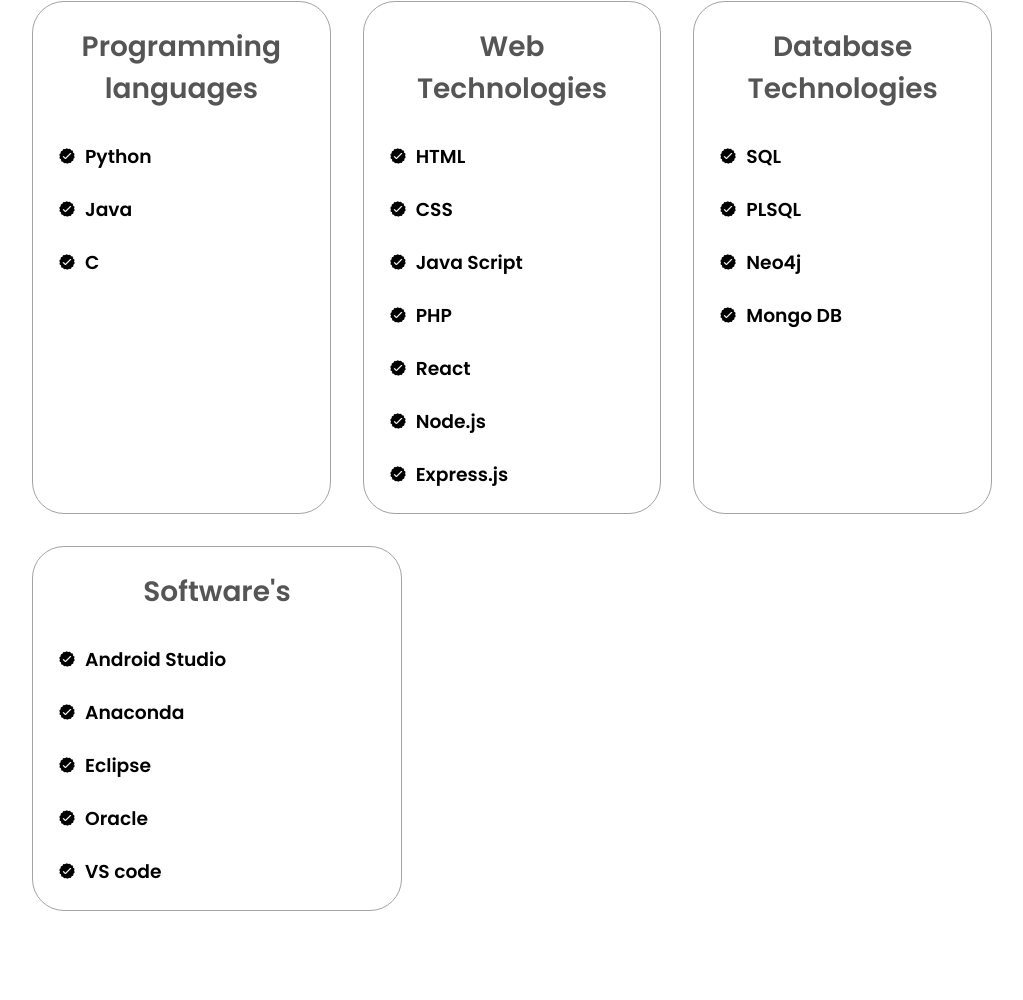
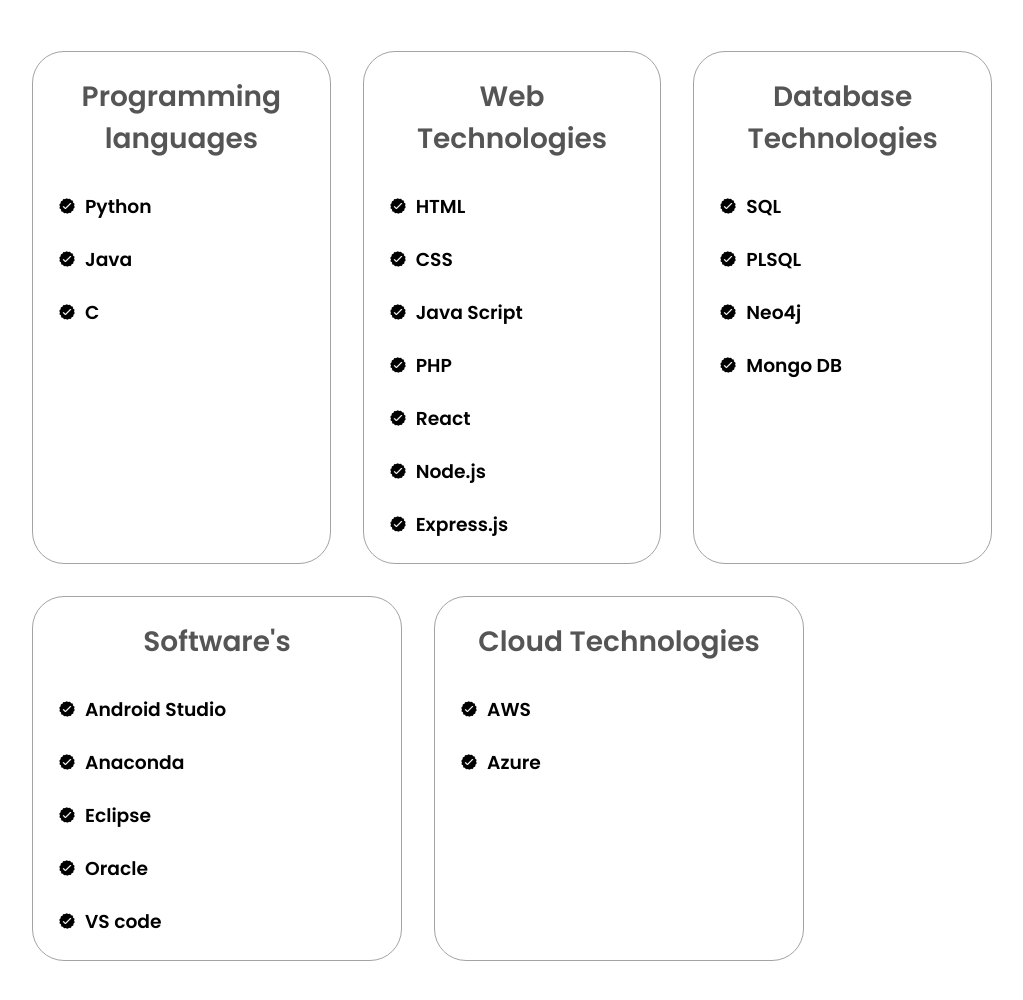
Before and after one commit to swethar0709/html-css-js-portfolio, a website: page index.html in a window 1280 px wide. Shown: the part 1950-2950 px from the top of the page, without its empty margins (128-1151 px from the left). Drawn offline with Linux system fonts and the light colour scheme; a script that the page names is missing.

Commit message:
made changes in html file

```diff
--- a/index.html
+++ b/index.html
@@ -104,7 +104,7 @@
                   class="icon"
                 />
                 <h3>Experience</h3>
-                <p>1.5 years at Accenture<br /></p>
+                <p>2 years at Accenture<br /></p>
               </div>
               <div class="details-container">
                 <img
@@ -119,7 +119,7 @@
             <div class="text-container">
               <p>
 
-                Currently pursuing a Master's in Computer Science at the University of Texas at Arlington, I'm a passionate individual driven to tackle intricate IT challenges. With a strong foundation in Python, C, Java, and web tech (HTML, CSS, JavaScript, PHP, React, Node.js), along with database expertise (SQL, PLSQL, Neo4j), I'm eager to contribute my technical skills to the software sector.
+                Currently pursuing a Master's in Computer Science at the University of Texas at Arlington, I'm a passionate individual driven to tackle intricate IT challenges. With a strong foundation in Python, C, Java, and web technologies such as HTML, CSS, JavaScript, PHP, React, and Node.js, along with database expertise encompassing SQL, PLSQL, and Neo4j, I am eager to contribute my technical skills to the software sector. Additionally, I have hands-on experience with cloud technologies, particularly in AWS and Azure, further enhancing my ability to architect and deploy scalable solutions in modern computing environments.
               </br>
               </br>
 
@@ -128,6 +128,8 @@
         </div>
 
       </section>
+      <br>
+      <br>
       <section id="experience">
         <p class="section__text__p1_e">Explore My</p>
         <h1 class="title">Skills</h1>
@@ -365,6 +367,36 @@
                   </article>
                 </div>
               </div>
+              <div class="details-container">
+                <h2 class="experience-sub-title">Cloud Technologies</h2>
+                <div class="article-container">
+                  <article>
+                    <img
+                      src="./assets/checkmark.png"
+                      alt="Experience icon"
+                      class="icon"
+                    />
+                    <div>
+                      <h3>AWS</h3>
+
+                    </div>
+                  </article>
+                  <article>
+                    <img
+                      src="./assets/checkmark.png"
+                      alt="Experience icon"
+                      class="icon"
+                    />
+                    <div>
+                      <h3>Azure</h3>
+
+                    </div>
+                  </article>
+
+
+
+                </div>
+              </div>
 
           </div>
         </div>
```
